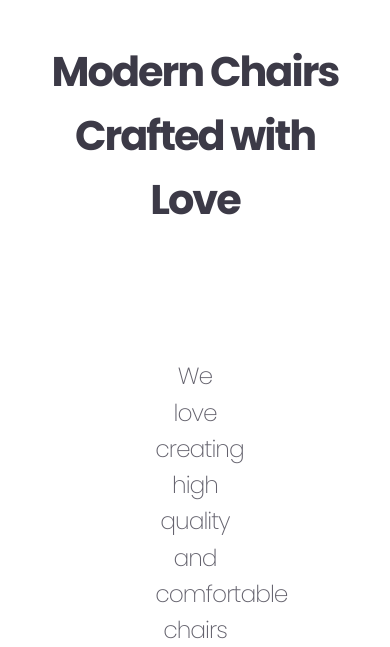
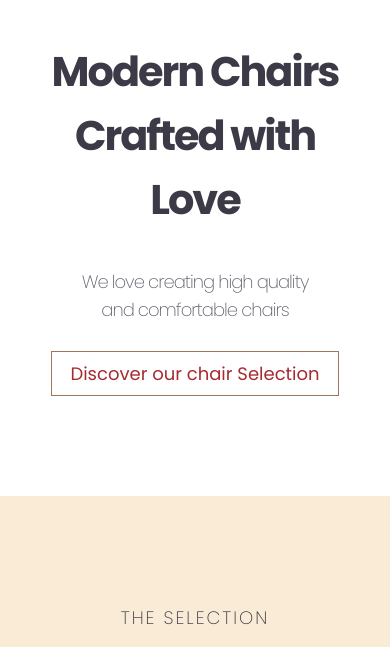
Before and after one commit to omercanpolat/chair-company-webpage, a plain HTML site: page index.html in a window 390 px wide. Shown: the part 194-841 px from the top of the page. Drawn offline with Linux system fonts and the light colour scheme.

Commit message:
6th-media screen adjusted

```diff
--- a/chairs-company.css
+++ b/chairs-company.css
@@ -257,6 +257,20 @@ footer p {
   #main-header h1 {
     margin: 3rem 0 1rem 0;
   }
+  .btn {
+    padding: 0.5rem 1rem;
+    border: 1px solid rgb(159, 118, 87);
+    font-weight: 500;
+  }
+  .btn:hover {
+    background-color: rgb(0, 0, 0);
+    border-color: rgb(0, 0, 0);
+    color: white;
+  }
+
+  #main-header h2 {
+    margin: 2rem;
+  }
 }
 @media screen and (max-width: 800px) {
   .gallery {
@@ -264,3 +278,25 @@ footer p {
     gap: 2rem;
   }
 }
+
+@media screen and (max-width: 400px) {
+  h2,
+  p.large {
+    font-size: 1rem;
+  }
+
+  .btn {
+    padding: 0.5rem 1rem;
+    border: 1px solid rgb(159, 118, 87);
+    font-weight: 500;
+  }
+  .btn:hover {
+    background-color: rgb(0, 0, 0);
+    border-color: rgb(0, 0, 0);
+    color: white;
+  }
+
+  #main-header h2 {
+    margin: 2rem;
+  }
+}
```
